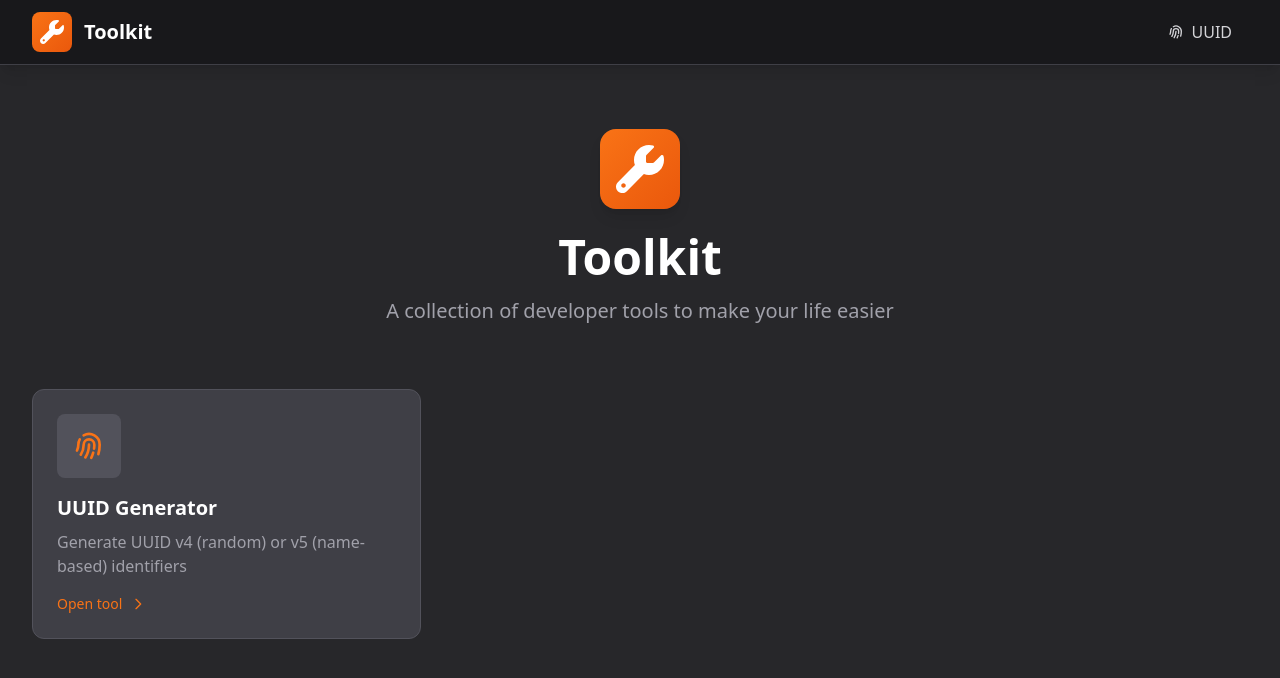
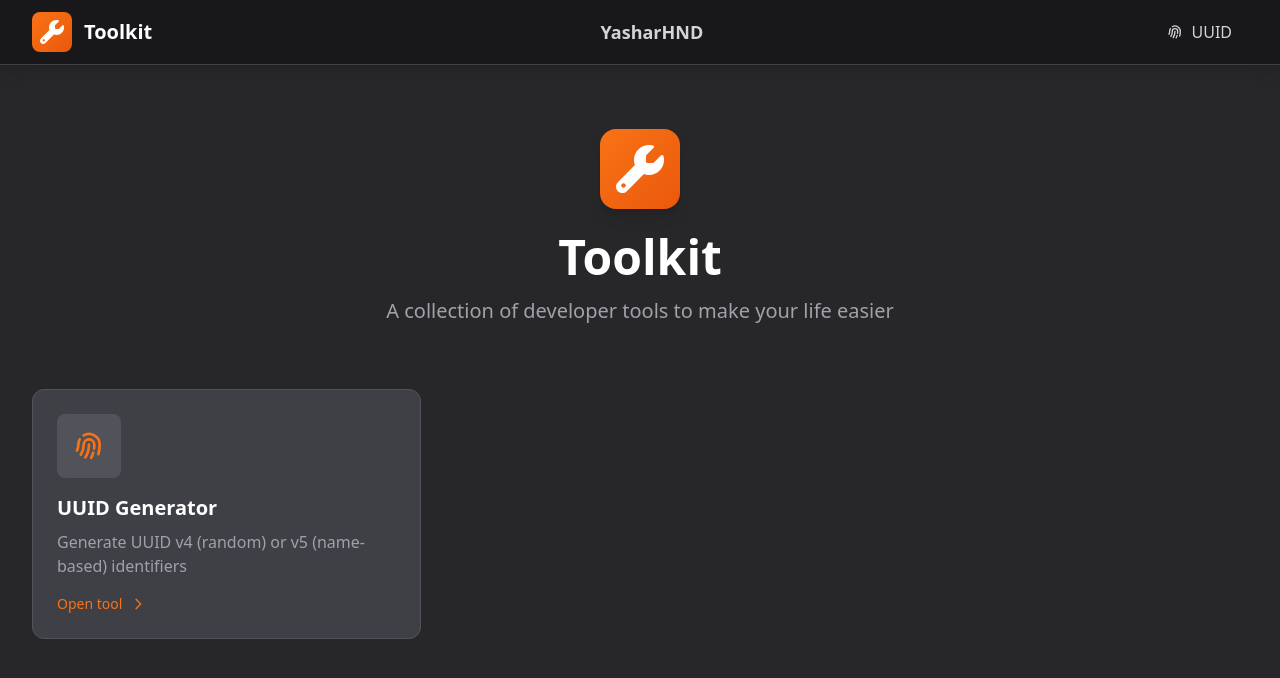
Before and after one commit to YasharHND/Toolkit, a React (Vite) app in the folder app/: page / in a window 1280 px wide. Shown: the top 678 px of the page. Built offline with nearby package versions, Linux system fonts and the light colour scheme; a web font is replaced by a local one.

Commit message:
feat: add-YasharHND-link

```diff
--- a/app/src/components/Header.tsx
+++ b/app/src/components/Header.tsx
@@ -35,6 +35,13 @@ export function Header() {
             <h1 className="text-xl font-bold text-white">Toolkit</h1>
           </Link>
 
+          <a
+            href="https://yashar.one"
+            className="text-lg font-semibold text-zinc-300 transition-colors hover:text-orange-400"
+          >
+            YasharHND
+          </a>
+
           <nav className="flex gap-1">
             {tabs.map((tab) => (
               <Link
```
